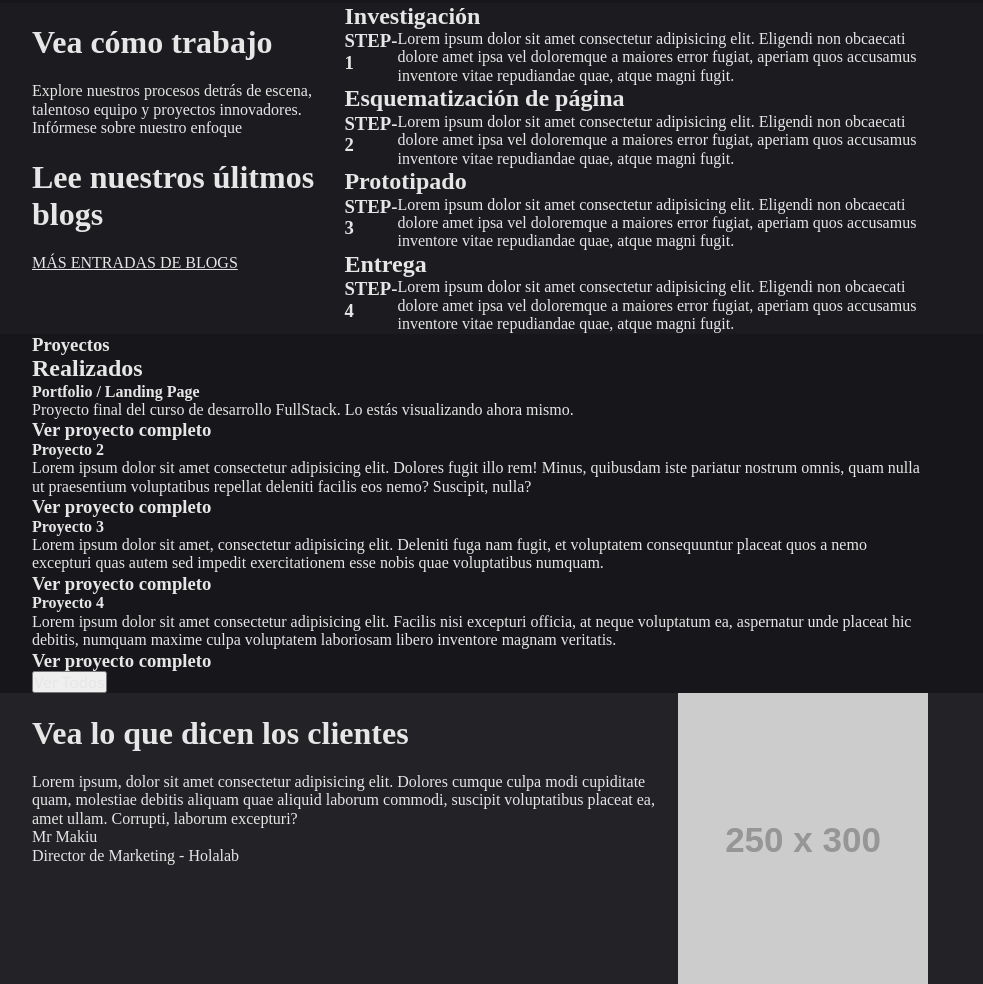
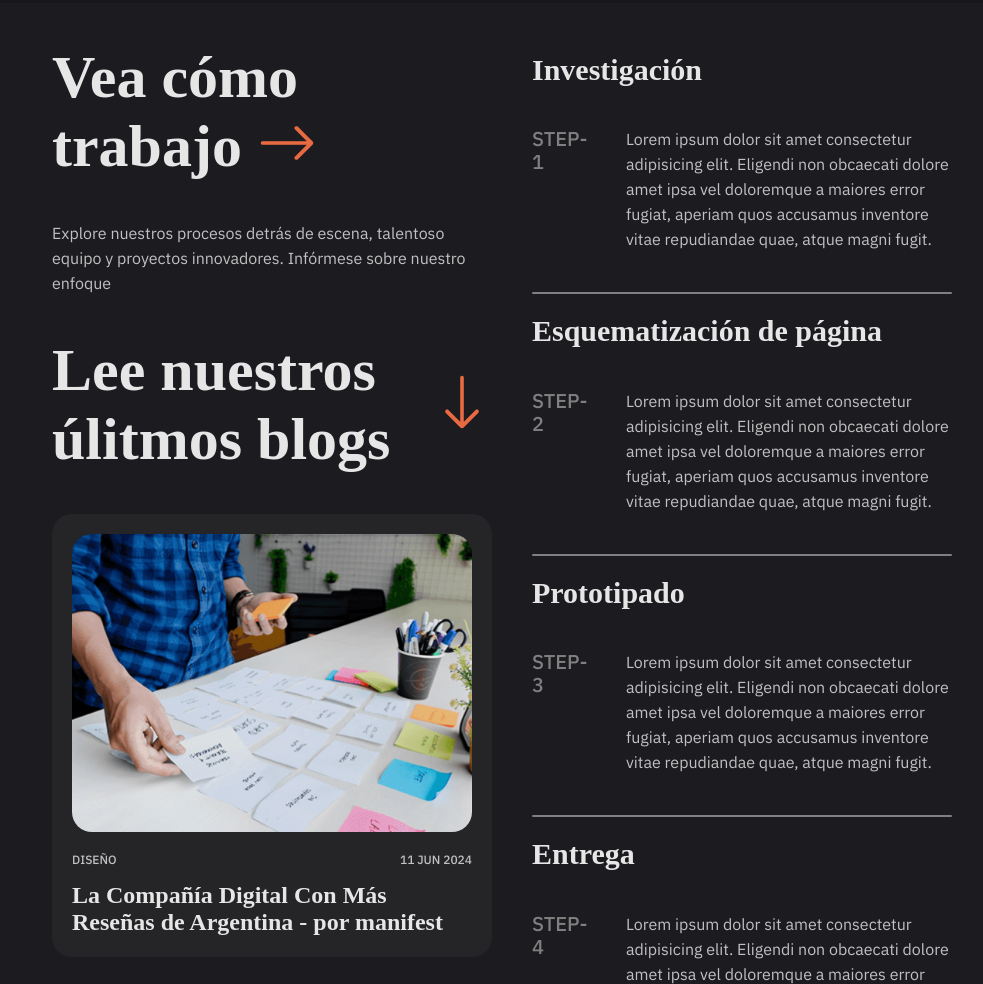
Before and after one commit to L-LopezMartin/TP-Final-Portfolio, a plain HTML site: page index.html in a window 1280 px wide. Shown: the part 1816-2800 px from the top of the page, without its empty margins (160-1143 px from the left). Drawn offline with nearby package versions, Linux system fonts and the light colour scheme; placeholder pictures from the web are drawn by us.

Commit message:
8/10 secciones con estilos en CSS (How I work)

```diff
--- a/css/styles.css
+++ b/css/styles.css
@@ -38,6 +38,7 @@ body{
 
 hr{
     border: 0;
+    border-radius: 10px;
 }
 
 button{
@@ -343,6 +344,123 @@ h1 span{
 /*#endregion */
 
 /*#region How I work*/
+.work{
+    display: flex;
+    flex-direction: row;
+    background-color: var(--bkg_c2);
+    justify-content: space-between;
+}
+.left{
+    margin: 0 20px;
+}
+.left p{
+    color: var(--font_c2);
+    font-size: 16px;
+    font-family: 'IBM Plex Sans';
+    font-weight: 400;
+    line-height: 25px;
+}
+.work h1{
+    color: var(--font_c1);
+    font-size: 60px;
+    font-weight: 700;
+}
+.work i{
+    font-size: 60px;
+    color: var(--font_c3);
+}
+.ultBlogs{
+    display: flex;
+    flex-direction: row;
+    justify-content: space-between;
+    align-items: center;
+}
+article{
+    background-color: rgb(37, 36, 39);
+    padding: 20px;
+    border-radius: 20px;
+}
+article img{
+    border-radius: 20px;
+    width: 400px;
+}
+.epigrafe{
+    display: flex;
+    flex-direction: row;
+    justify-content: space-between;
+}
+.epigrafe p{
+    color: var(--font_c2);
+    font-size: 12px;
+    font-family: 'IBM Plex Sans';
+    font-weight: 500;
+    margin: 10px 0;
+}
+.article h2{
+    color: var(--font_c1);
+    font-size: 20px;
+    font-family: 'IBM Plex Sans';
+    font-weight: 500;
+    text-align: justify;
+}
+.left .mas{
+    padding: 50px 0;
+}
+.left a{
+    color: var(--font_c2);
+    font-size: 20px;
+    font-family: 'IBM Plex Sans';
+    font-weight: 500;
+    text-decoration: none;
+}
+.left hr{
+    background-color: var(--font_c2);
+    width: 100px;
+    height: 2px;
+    margin: 10px 0;
+}
+
+
+.right{
+    margin: 0 20px;
+    padding-top: 50px;
+}
+.right .etapaD{
+    display: flex;
+    flex-direction: row;
+    justify-content: space-between;
+    padding: 40px 0;
+}
+.right .etapa{
+    display: flex;
+    flex-direction: column;
+}
+.right p{
+    color: var(--font_c2);
+    font-size: 16px;
+    font-family: 'IBM Plex Sans';
+    font-weight: 400;
+    line-height: 25px;
+}
+.right h2{
+    color: var(--font_c1);
+    font-size: 30px;
+    font-weight: 600;
+}
+.right h3{
+    color: gray;
+    font-size: 20px;
+    font-family: 'IBM Plex Sans';
+    font-weight: 500;
+    width: 300px;
+    padding-right:30px;
+}
+.right hr{
+    background-color: gray;
+    width: 100%;
+    height: 2px;
+    margin-bottom: 20px;
+}
 /*#endregion */
 
 /*#region Projects made*/
--- a/index.html
+++ b/index.html
@@ -176,43 +176,69 @@
         <!-- Fin My Skills -->
 
         <!-- How I work -->
-        <section class="rowflex bkgColor2">
-            <div>
-                <h1>Vea cómo trabajo</h1>
-                <!-- TODO flechita -->
+        <section class="work">
+            <div class="left">
+                <h1>Vea cómo trabajo <i class="bi bi-arrow-right"></i> </h1>
+
                 <p>Explore nuestros procesos detrás de escena, talentoso equipo y proyectos innovadores. Infórmese sobre nuestro enfoque</p>
 
+                <div class="ultBlogs">
                     <h1>Lee nuestros úlitmos blogs</h1>
-                <!-- TODO flechita -->
-                <div>
-                    <!-- TODO blog entry -->
-                </div>
-                <a href="">MÁS ENTRADAS DE BLOGS</a>
+                    <i class="bi bi-arrow-down"></i>
                 </div>
 
                 <div>
+                    <article>
+                        <img src="img/Blog.png" alt="">
+                        <div class="epigrafe">
+                            <p>DISEÑO</p>
+                            <p>11 JUN 2024</p>
+                        </div>
+                        <h2>La Compañía Digital Con Más Reseñas de Argentina - por manifest</h2>
+                    </article>
+                </div>
+                <div class="mas">
+                    <a href="">MÁS ENTRADAS DE BLOGS</a>
+                    <hr>
+                </div>
+
+            </div>
+
+            <div class="right">
+                <div class="etapa">
                     <h2>Investigación</h2>
-                <div class="rowflex">
+                    <div class="etapaD">
                         <h3>STEP-1</h3>
                         <p>Lorem ipsum dolor sit amet consectetur adipisicing elit. Eligendi non obcaecati dolore amet ipsa vel doloremque a maiores error fugiat, aperiam quos accusamus inventore vitae repudiandae quae, atque magni fugit.</p>
                     </div>
+                    <hr>
+                </div>
 
+                <div class="etapa">
                     <h2>Esquematización de página</h2>
-                <div class="rowflex">
+                    <div class="etapaD">
                         <h3>STEP-2</h3>
                         <p>Lorem ipsum dolor sit amet consectetur adipisicing elit. Eligendi non obcaecati dolore amet ipsa vel doloremque a maiores error fugiat, aperiam quos accusamus inventore vitae repudiandae quae, atque magni fugit.</p>
                     </div>
+                    <hr>
+                </div>
 
+                <div class="etapa">
                     <h2>Prototipado</h2>
-                <div class="rowflex">
+                    <div class="etapaD">
                         <h3>STEP-3</h3>
                         <p>Lorem ipsum dolor sit amet consectetur adipisicing elit. Eligendi non obcaecati dolore amet ipsa vel doloremque a maiores error fugiat, aperiam quos accusamus inventore vitae repudiandae quae, atque magni fugit.</p>
                     </div>
+                    <hr>
+                </div>
 
+                <div class="etapa">
                     <h2>Entrega</h2>
-                <div class="rowflex">
+                    <div class="etapaD">
                         <h3>STEP-4</h3>
                         <p>Lorem ipsum dolor sit amet consectetur adipisicing elit. Eligendi non obcaecati dolore amet ipsa vel doloremque a maiores error fugiat, aperiam quos accusamus inventore vitae repudiandae quae, atque magni fugit.</p>
+                    </div>
+                    <hr>
                 </div>
             </div>
         </section>
@@ -295,6 +321,7 @@
 
     </main>
 
+    <!-- Footer -->
     <footer>
         <div class="footerInfo">
             <div class="newsletter">
@@ -359,6 +386,7 @@
             <a href="">Política de privacidad</a>
         </div>
     </footer>
+    <!-- Fin footer -->
 
 </body>
 
```
Also changed, not shown: img/Blog.png (added). Lines whose indentation alone changed are shown as unchanged.
